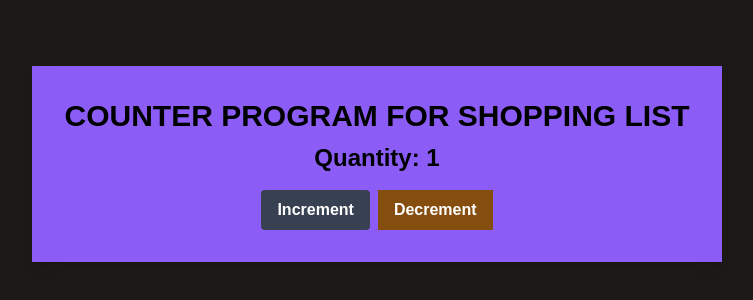
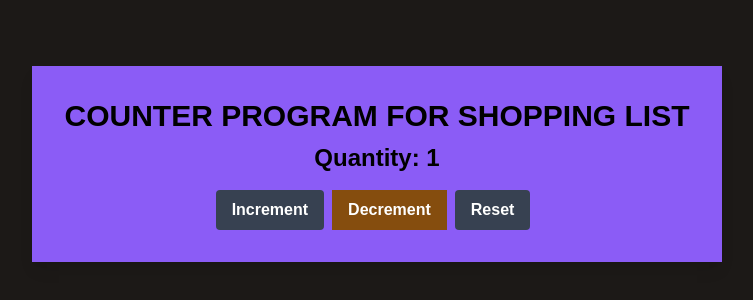
Before and after one commit to manminder11/cprg306-assignments, a Next.js app: page /week-4 in a window 1280 px wide. Shown: the part 236-536 px from the top of the page, without its empty margins (263-1016 px from the left). Built offline with nearby package versions, Linux system fonts and the light colour scheme.

Commit message:
some additional features

```diff
--- a/app/week-4/new-item.js
+++ b/app/week-4/new-item.js
@@ -12,6 +12,12 @@ export default function NewItem() {
   const decrement = () => {
     setQuantity(quantity - 1 > 1 ? quantity - 1 : 1);
   };
+
+  const reset = () => {
+    setQuantity(1);
+  };
+
+
 
   return (
     <div className="flex items-center justify-center min-h-screen bg-stone-900">
@@ -37,6 +43,16 @@ export default function NewItem() {
         >
           Decrement
         </button>
+
+        {
+          <button
+            className="font-large bg-gray-700 hover:bg-amber-600 text-white font-bold
+          ml-2 px-4 p-2 rounded mr-2 "
+            onClick={reset}
+          >
+            Reset
+          </button>
+        }
       </div>
     </div>
   );
```
